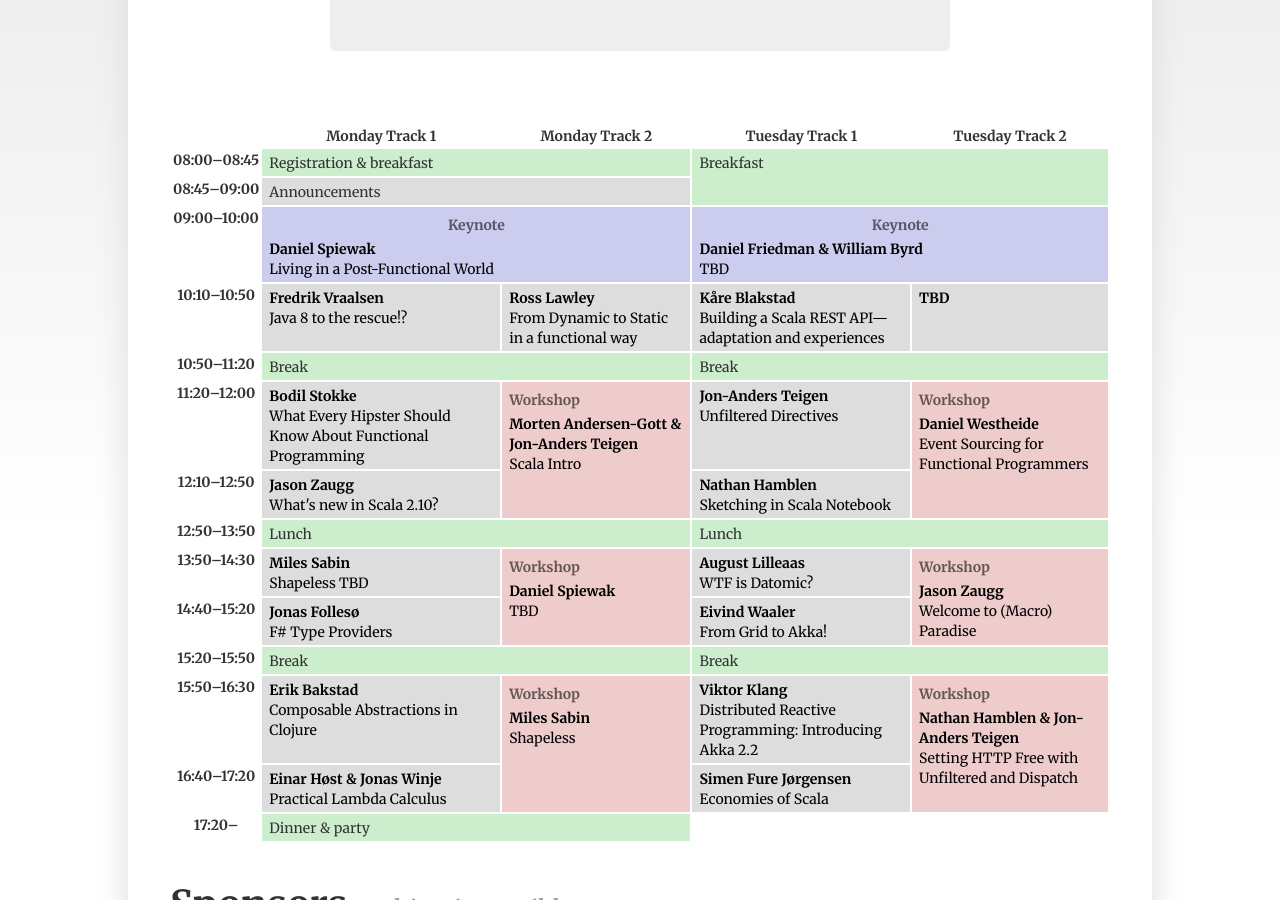
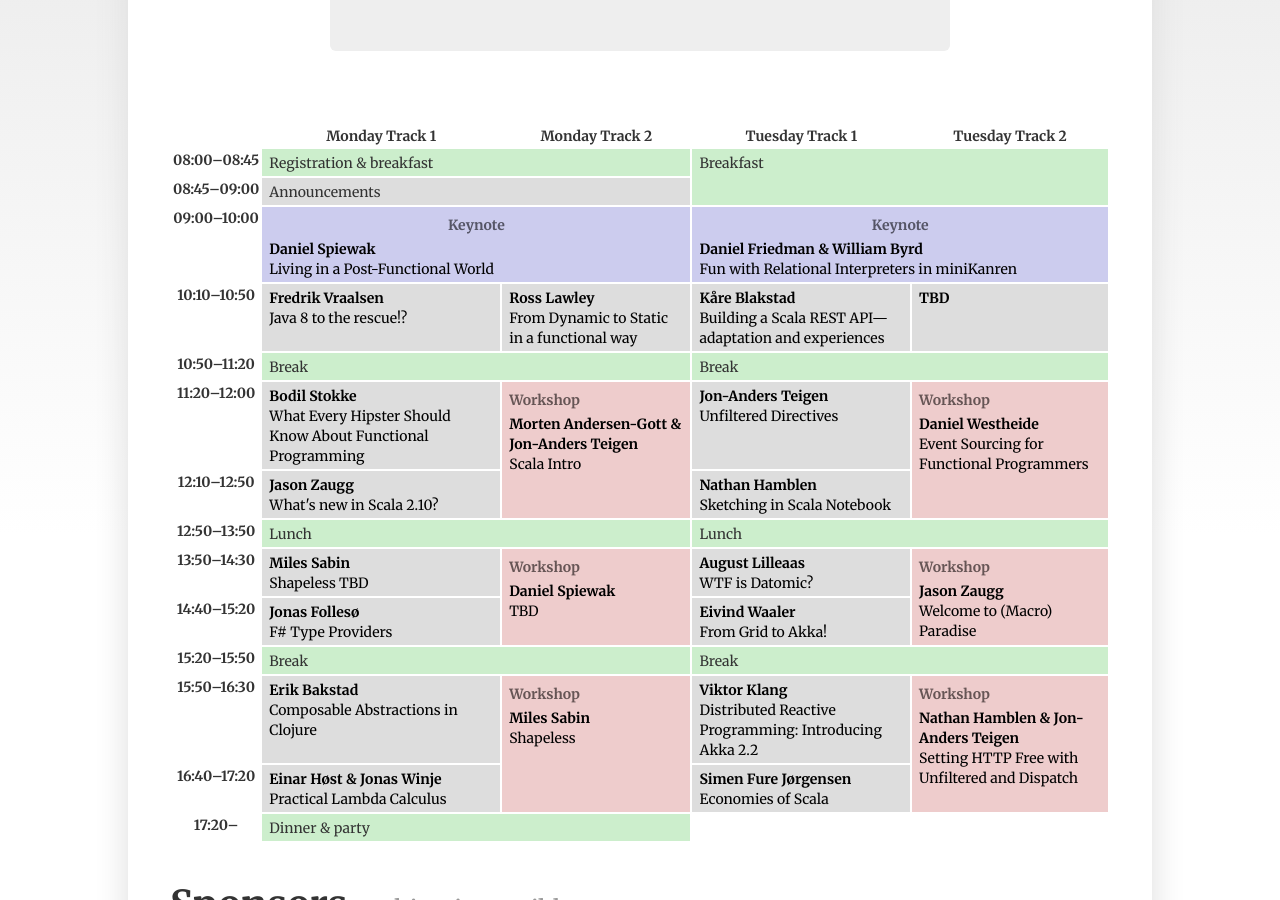
Before and after one commit to flatmaposlo/2013.github.com, a Jekyll site: the page built from index.html, in a window 1280 px wide and 900 px high, scrolled down 577 px. Built offline with Jekyll 4.4.1, drawn with Linux system fonts in a browser that asks for light colours; some web fonts are replaced.

Commit message:
++Will & Dan Show title.

```diff
--- a/_includes/schedule.html
+++ b/_includes/schedule.html
@@ -31,7 +31,7 @@
             <a href="/danwill.html">
               <h3>Keynote</h3>
               <div class="speaker">Daniel Friedman & William Byrd</div>
-              <div class="talk">TBD</div>
+              <div class="talk">Fun with Relational Interpreters in miniKanren</div>
             </a>
           </td>
         </tr>
```
